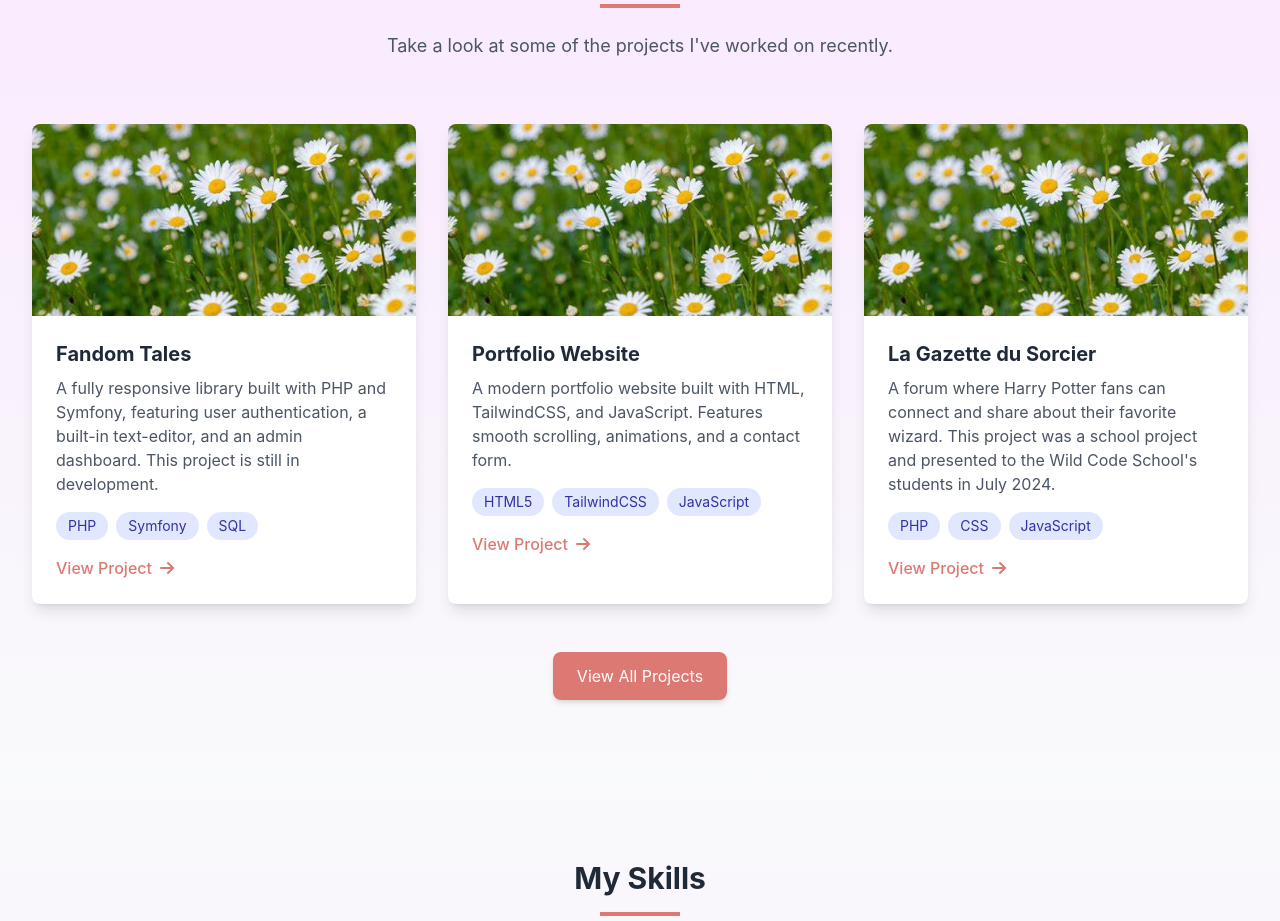
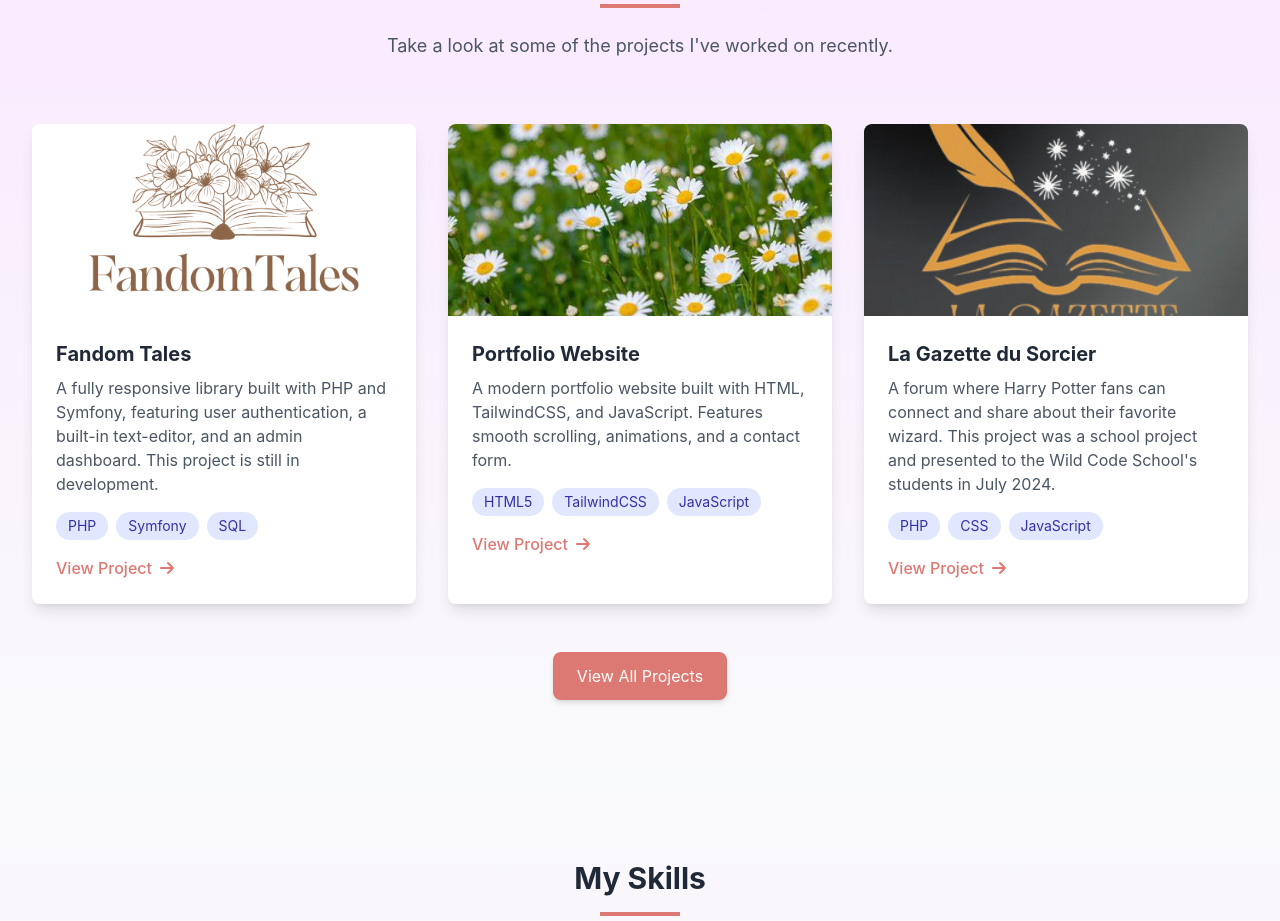
Before and after one commit to Chaimette/portfolio, a website: page index.html in a window 1280 px wide. Shown: the part 1520-2441 px from the top of the page. Drawn offline with nearby package versions, Linux system fonts and the light colour scheme.

Commit message:
added paths to pics

```diff
--- a/index.html
+++ b/index.html
@@ -189,7 +189,7 @@
                     <div
                         class="fade-in overflow-hidden rounded-lg bg-white shadow-lg transition-transform hover:-translate-y-2"
                     >
-                        <img src="./assets/images/OIP.jfif" alt="Project 1" class="h-48 w-full object-cover" />
+                        <img src="./assets/images/logo-fandom.png" alt="Projet Fandom Tales" class="h-48 w-full object-cover" />
                         <div class="p-6">
                             <h3 class="mb-2 text-xl font-bold">Fandom Tales</h3>
                             <p class="mb-4 text-gray-600">
@@ -215,7 +215,7 @@
                     <div
                         class="fade-in overflow-hidden rounded-lg bg-white shadow-lg transition-transform hover:-translate-y-2"
                     >
-                        <img src="./assets/images/OIP.jfif" alt="Project 2" class="h-48 w-full object-cover" />
+                        <img src="./assets/images/OIP.jfif" alt="Projet Portfolio" class="h-48 w-full object-cover" />
                         <div class="p-6">
                             <h3 class="mb-2 text-xl font-bold">Portfolio Website</h3>
                             <p class="mb-4 text-gray-600">
@@ -243,7 +243,7 @@
                     <div
                         class="fade-in overflow-hidden rounded-lg bg-white shadow-lg transition-transform hover:-translate-y-2"
                     >
-                        <img src="./assets/images/OIP.jfif" alt="Project 3" class="h-48 w-full object-cover" />
+                        <img src="./assets/images/logo-gazette.png" alt="Projet La Gazette du Sorcier" class="h-48 w-full object-cover" />
                         <div class="p-6">
                             <h3 class="mb-2 text-xl font-bold">La Gazette du Sorcier</h3>
                             <p class="mb-4 text-gray-600">
```
